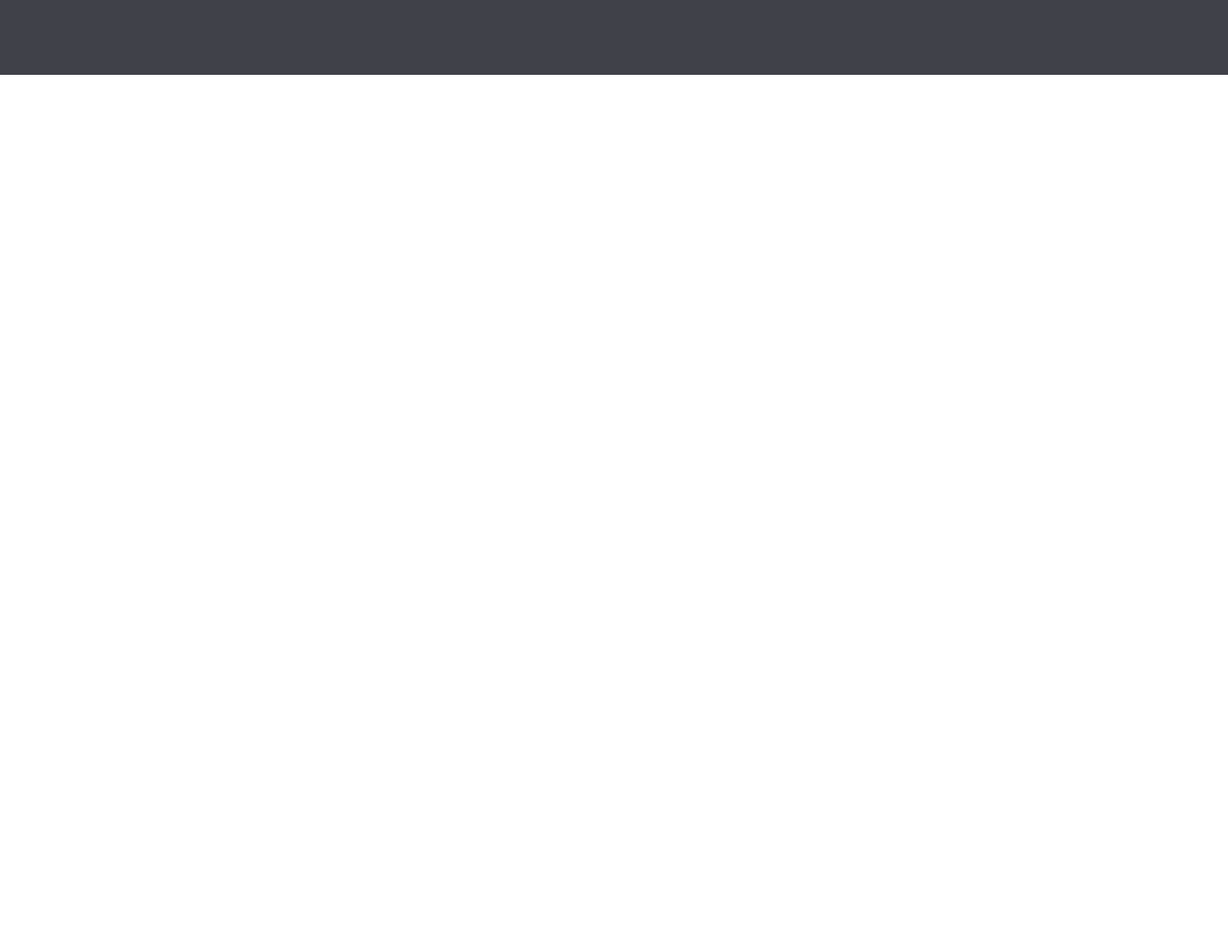
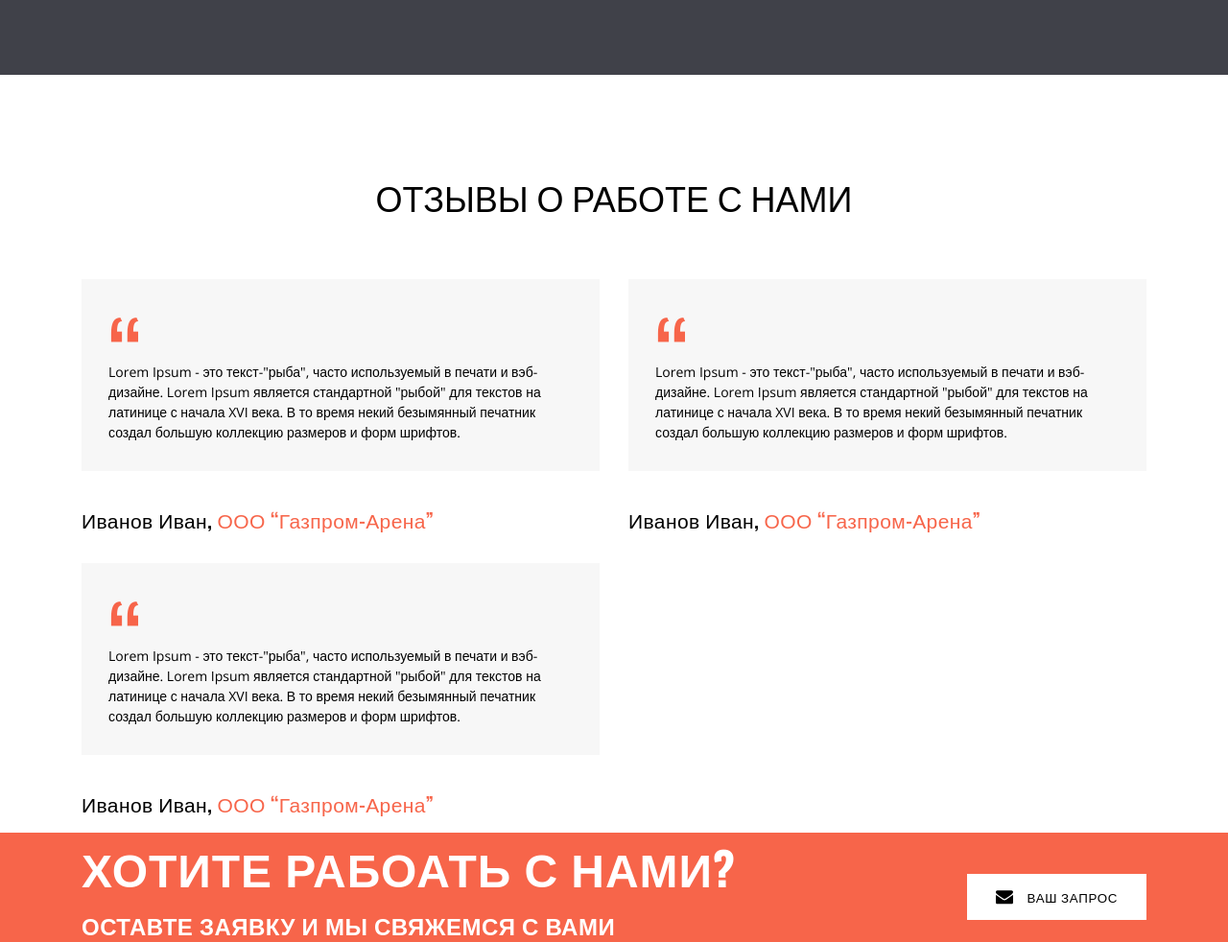
Before and after one commit to amsornet/LayoutArena, a plain HTML site: page index.html in a window 1280 px wide. Shown: the part 5907-6889 px from the top of the page at 96% size. Before the commit the page ends 5985 px from the top, so only its background shows below. Drawn offline with nearby package versions, Linux system fonts and the light colour scheme.

Commit message:
add section reviews

```diff
--- a/index.html
+++ b/index.html
@@ -225,5 +225,51 @@
   </div>
 </section>
 
+<section class="reviews">
+  <div class="container">
+    <h2 class="text-h2 reviews__h2">Отзывы о работе с нами</h2>
+    <div class="reviews__grid">
+      <div class="reviews__grid-item">
+        <div class="reviews__card">
+          <div class="reviews__quotes">“</div>
+          <p class="text-p-reviews">Lorem Ipsum - это текст-"рыба", часто используемый в печати и вэб-дизайне. Lorem Ipsum является стандартной "рыбой" для текстов на латинице с начала XVI века. В то время некий безымянный печатник создал большую коллекцию размеров и форм шрифтов.</p>
+        </div>
+        <h4 class="text-h4">Иванов Иван, <span class="reviews__author-accent"> ООО “Газпром-Арена”</span></h4>
+      </div>
+      <div class="reviews__grid-item">
+        <div class="reviews__card">
+          <div class="reviews__quotes">“</div>
+          <p class="text-p-reviews">Lorem Ipsum - это текст-"рыба", часто используемый в печати и вэб-дизайне. Lorem Ipsum является стандартной "рыбой" для текстов на латинице с начала XVI века. В то время некий безымянный печатник создал большую коллекцию размеров и форм шрифтов.</p>
+        </div>
+        <h4 class="text-h4">Иванов Иван, <span class="reviews__author-accent"> ООО “Газпром-Арена”</span></h4>
+      </div>
+      <div class="reviews__grid-item">
+        <div class="reviews__card">
+          <div class="reviews__quotes">“</div>
+          <p class="text-p-reviews">Lorem Ipsum - это текст-"рыба", часто используемый в печати и вэб-дизайне. Lorem Ipsum является стандартной "рыбой" для текстов на латинице с начала XVI века. В то время некий безымянный печатник создал большую коллекцию размеров и форм шрифтов.</p>
+        </div>
+        <h4 class="text-h4">Иванов Иван, <span class="reviews__author-accent"> ООО “Газпром-Арена”</span></h4>
+      </div>
+    </div>
+  </div>
+</section>
+
+<section class="request">
+  <div class="container">
+    <div class="request__flex">
+      <div class="request__flex-left">
+        <h4 class="request_h4">Хотите рабоать с нами?</h4>
+        <h5 class="request__h5">Оставте заявку и мы свяжемся с вами</h5>
+      </div>
+      <div class="request__flex-right">
+        <button class="request__btn">
+          <img class="request__icon" src="img/Envelope.svg" alt="Envelope">
+          Ваш запрос
+        </button>
+      </div>
+    </div>
+  </div>
+</section>
+
 </body>
 </html>
--- a/sass/style.sass
+++ b/sass/style.sass
@@ -450,3 +450,42 @@ h1, h2, h3, h4, h5, h6, p
   .partners__item:nth-child(5n)
     margin-right: 1rem
     margin-left: 1rem
+
+.reviews
+  padding: 15rem 0 14.2rem
+
+.reviews__h2
+  text-align: center
+  margin-bottom: 6rem
+
+.reviews__grid
+  display: grid
+  gap: 3rem
+  grid-template-columns: repeat(3, 1fr)
+
+.reviews__card
+  background-color: #F7F7F7
+  padding: 3rem 2.8rem
+  margin-bottom: 3.5rem
+
+.reviews__quotes
+  font-size: 96px
+  color: var(--accent-color)
+  line-height: 1
+  margin-bottom: -4rem
+
+.reviews__author-accent
+  color: var(--accent-color)
+
+
+@media screen and (max-width: 1280px)
+  .reviews
+    padding: 10rem 0 1.5rem
+
+  .reviews__grid
+    grid-template-columns: repeat(2, 1fr)
+
+
+@media screen and (max-width: 768px)
+  .reviews__grid
+    grid-template-columns: repeat(1, 1fr)
```
Also changed, not shown: css/style.css.
